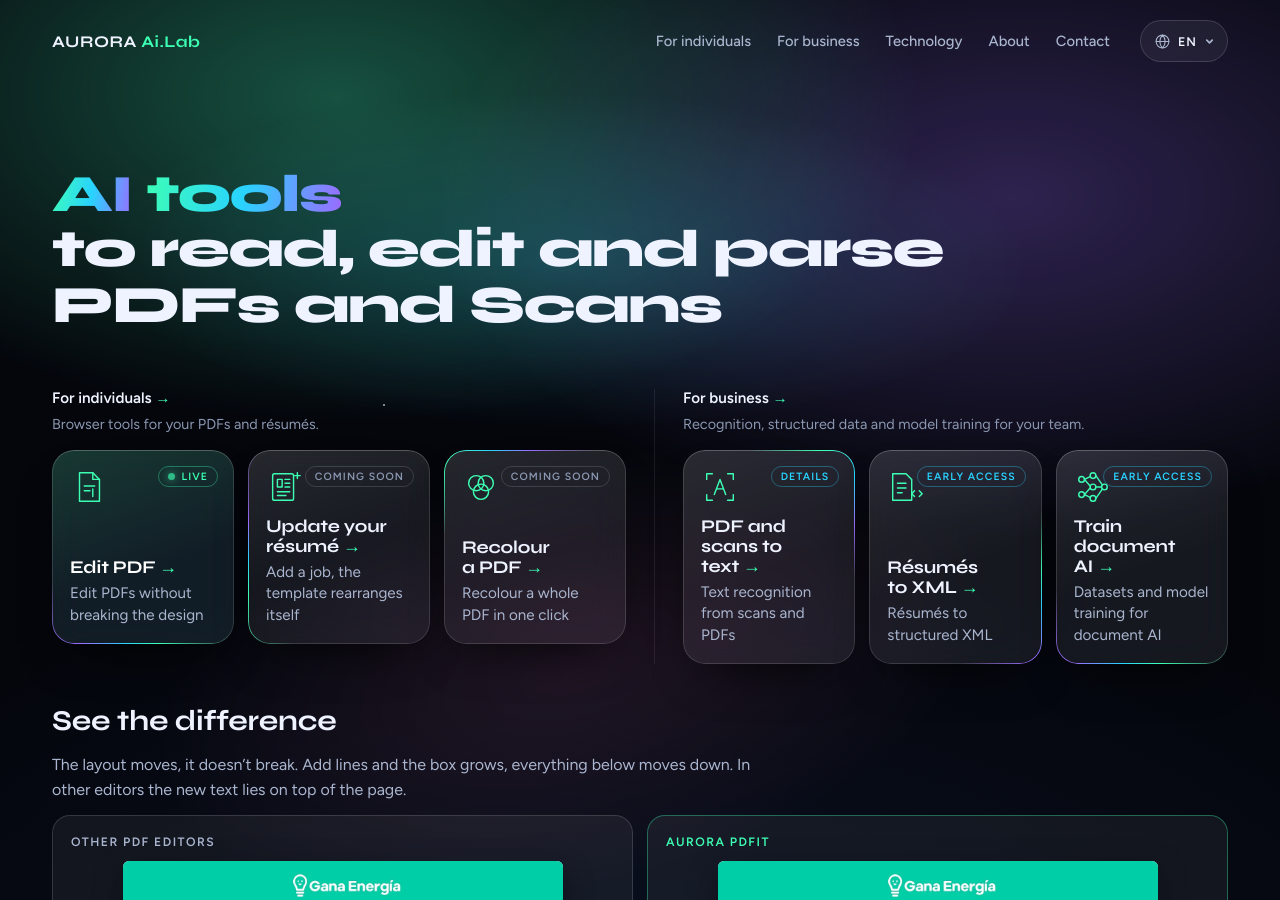
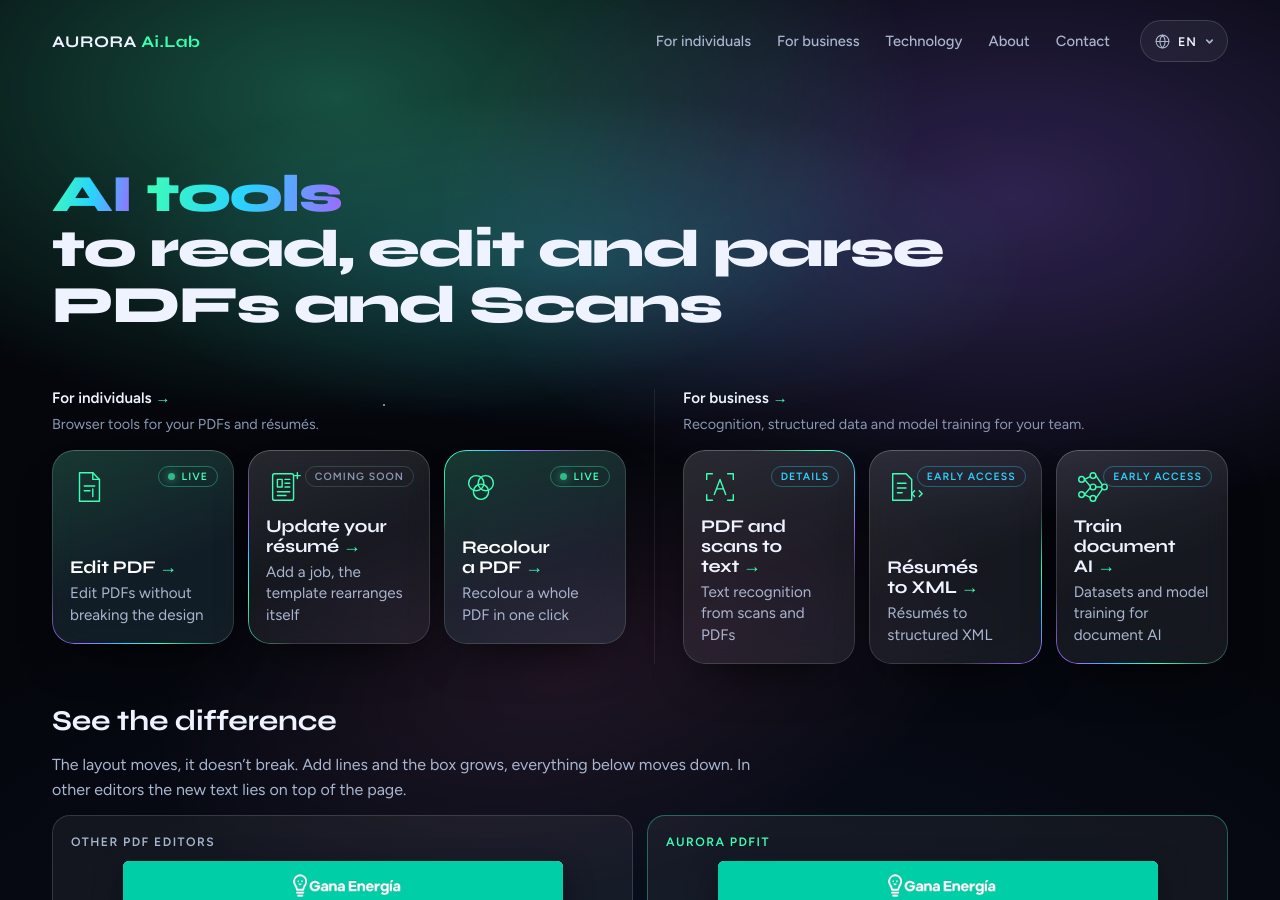
Before and after one commit to Totororik/rora.es, a Jekyll site: the page built from index.html, in a window 1280 px wide and 900 px high. Built offline with Jekyll 4.4.1, drawn with Linux system fonts in a browser that asks for light colours.

Commit message:
AnyColor is live: the Recolour a PDF square opens anycolor.rora.es
Co-Authored-By: Claude Opus 5.5 <noreply@anthropic.com>
Claude-Session: https://claude.ai/code/session_018wxw8nUirvxwf4q119Hca8

```diff
--- a/_data/products.yml
+++ b/_data/products.yml
@@ -20,8 +20,8 @@
 - id: anycolor
   name: "AnyColor PDF"
   audience: people
-  status: soon
-  href: { en: "/individuals/#anycolor", es: "/es/individuals/#anycolor" }
+  status: live
+  href: { en: "https://anycolor.rora.es/?lang=en", es: "https://anycolor.rora.es/?lang=es" }
   page: { en: "/individuals/#anycolor", es: "/es/individuals/#anycolor" }
   action: { en: "Recolour a PDF", es: "Cambia los colores de un PDF" }
   short: { en: "Recolour a whole PDF in one click", es: "Cambia el color de todo un PDF con un clic" }
```
